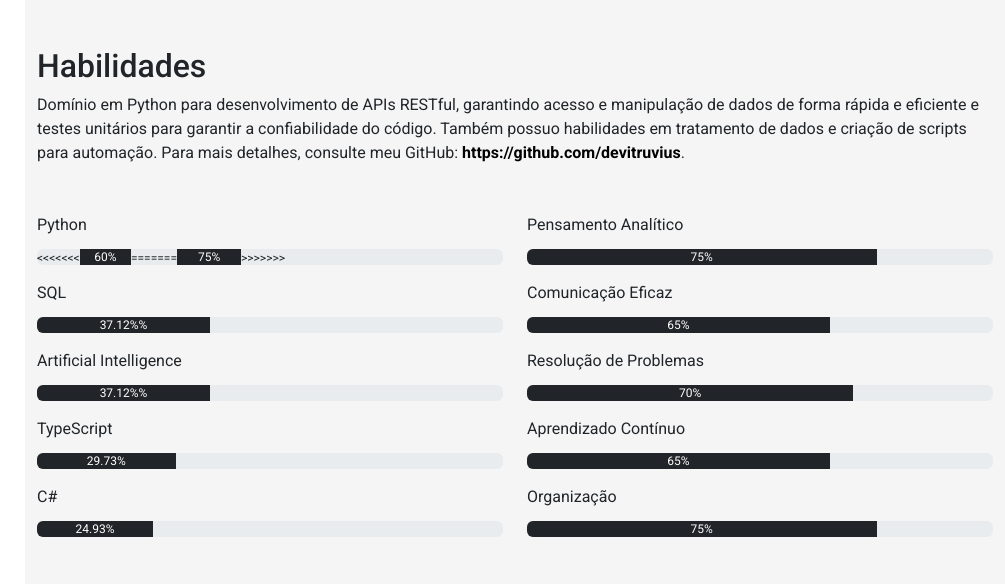
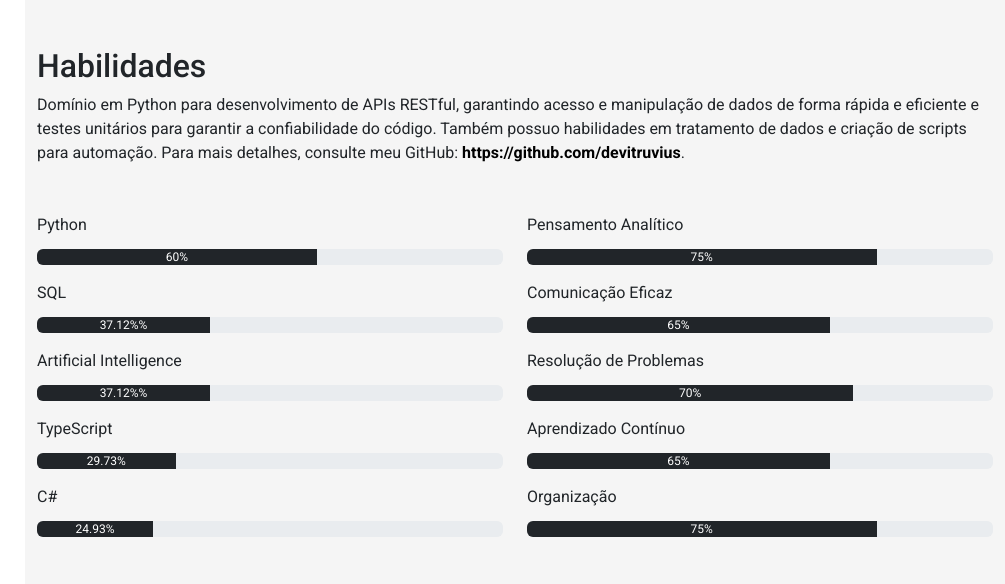
Before and after one commit to devitruvius/personal-portfolio, a Flask app: page / in a window 1280 px wide. Shown: the part 1556-2140 px from the top of the page, without its empty margins (275-1280 px from the left). Run offline with Flask 3, Linux system fonts and the light colour scheme; some libraries are stand-ins or nearby versions.

Commit message:
ajustes na barra de progressão

```diff
--- a/api/templates/index.html
+++ b/api/templates/index.html
@@ -174,11 +174,7 @@
                         <p class="mt-3 mb-0">Python</p>
                         <div class="progress" role="progressbar" aria-label="Example with label" aria-valuenow="25"
                             aria-valuemin="0" aria-valuemax="100">
-<<<<<<< HEAD
                             <div class="progress-bar bg-dark" data-anime="left" style="width: 60%">60%</div>
-=======
-                            <div class="progress-bar bg-dark" data-anime="left" style="width: 75%">75%</div>
->>>>>>> 0fabe7b5160f2c75576e11ec85992655e3335134
                         </div>
                         <p class="mt-3 mb-0">SQL</p>
                         <div class="progress" role="progressbar" aria-label="Example with label" aria-valuenow="25"
```
